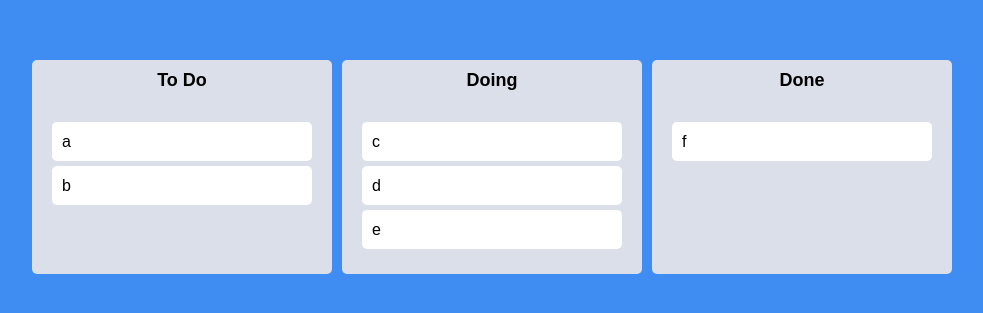
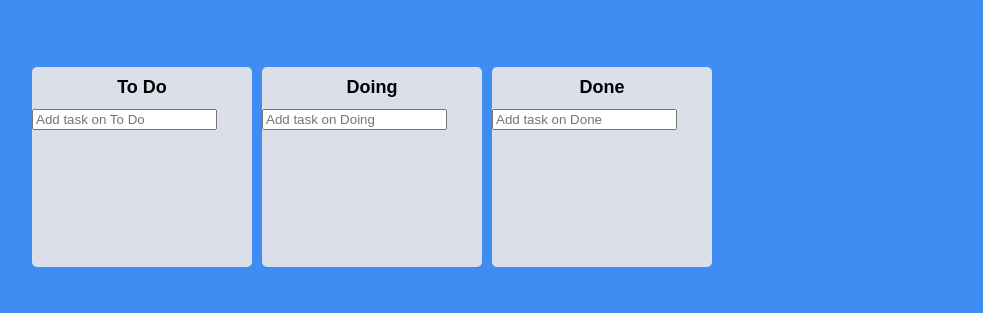
Before and after one commit to Yongveloper/trello_clone, a React (Create React App) app: page / in a window 1280 px wide. Shown: the part 233-546 px from the top of the page, without its empty margins (268-1251 px from the left). Built offline with nearby package versions, Linux system fonts and the light colour scheme.

Commit message:
Task Objects

```diff
--- a/src/Components/Board.tsx
+++ b/src/Components/Board.tsx
@@ -1,9 +1,12 @@
+import { useRef } from 'react';
 import { Droppable } from 'react-beautiful-dnd';
+import { useForm } from 'react-hook-form';
 import styled from 'styled-components';
+import { ITodo } from '../atom';
 import DraggableCard from './DraggableCard';
 
 const Wrapper = styled.div`
-  width: 300px;
+  /* width: 300px; */
   padding-top: 10px;
   background-color: ${(props) => props.theme.boardColor};
   border-radius: 5px;
@@ -36,15 +39,37 @@
   padding: 20px;
 `;
 
+const Form = styled.form`
+  width: 100%;
+  input: {
+    width: 100%;
+  }
+`;
+
 interface IBoardProps {
-  toDos: string[];
+  toDos: ITodo[];
   boardId: string;
 }
 
+interface IForm {
+  toDo: string;
+}
+
 function Board({ toDos, boardId }: IBoardProps) {
+  const { register, setValue, handleSubmit } = useForm<IForm>();
+  const onValid = ({ toDo }: IForm) => {
+    setValue('toDo', '');
+  };
   return (
     <Wrapper>
       <Title>{boardId}</Title>
+      <Form onSubmit={handleSubmit(onValid)}>
+        <input
+          {...register('toDo', { required: true })}
+          type="text"
+          placeholder={`Add task on ${boardId}`}
+        />
+      </Form>
       <Droppable droppableId={boardId}>
         {(magic, snapshot) => (
           <Area
@@ -54,7 +79,12 @@
             {...magic.droppableProps}
           >
             {toDos.map((toDo, index) => (
-              <DraggableCard key={toDo} index={index} toDo={toDo} />
+              <DraggableCard
+                key={toDo.id}
+                index={index}
+                toDoId={toDo.id}
+                toDoText={toDo.text}
+              />
             ))}
             {magic.placeholder}
           </Area>
--- a/src/Components/DraggableCard.tsx
+++ b/src/Components/DraggableCard.tsx
@@ -13,13 +13,14 @@
 `;
 
 interface IDraggableProps {
-  toDo: string;
+  toDoId: number;
+  toDoText: string;
   index: number;
 }
 
-function DraggableCard({ toDo, index }: IDraggableProps) {
+function DraggableCard({ toDoId, toDoText, index }: IDraggableProps) {
   return (
-    <Draggable draggableId={toDo} index={index} key={toDo}>
+    <Draggable draggableId={String(toDoId)} index={index} key={toDoText}>
       {(magic, snapshot) => (
         <Card
           isDragging={snapshot.isDragging}
@@ -27,7 +28,7 @@
           {...magic.dragHandleProps}
           {...magic.draggableProps}
         >
-          {toDo}
+          {toDoText}
         </Card>
       )}
     </Draggable>
--- a/src/atom.ts
+++ b/src/atom.ts
@@ -1,14 +1,19 @@
 import { atom } from 'recoil';
 
+export interface ITodo {
+  id: number;
+  text: string;
+}
+
 interface IToDoState {
-  [key: string]: string[];
+  [key: string]: ITodo[];
 }
 
 export const toDoState = atom<IToDoState>({
   key: 'toDo',
   default: {
-    'To Do': ['a', 'b'],
-    Doing: ['c', 'd', 'e'],
-    Done: ['f'],
+    'To Do': [],
+    Doing: [],
+    Done: [],
   },
 });
```
